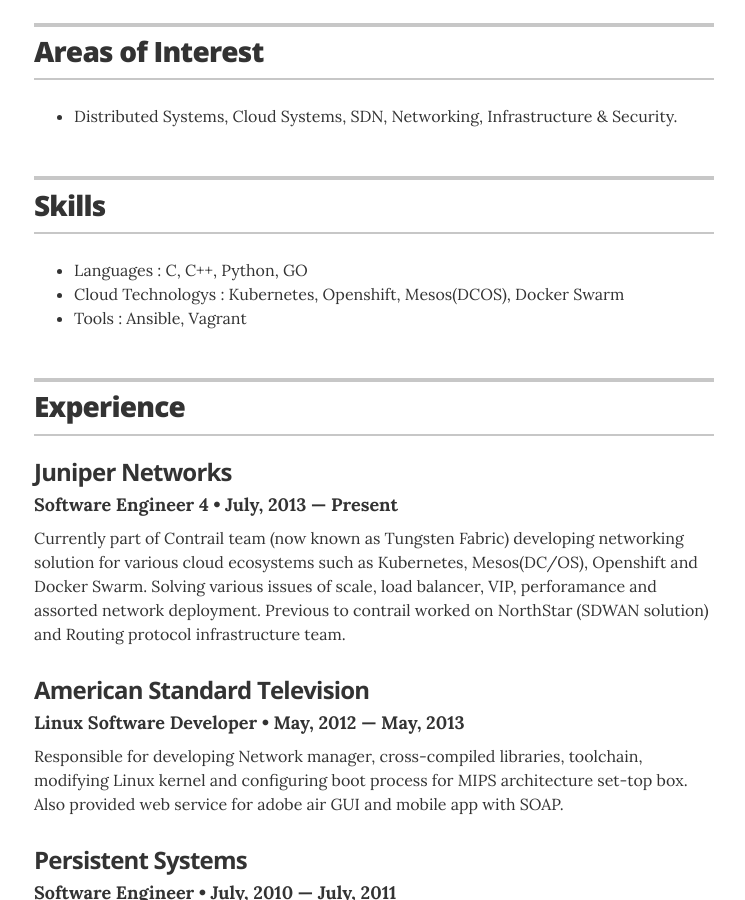
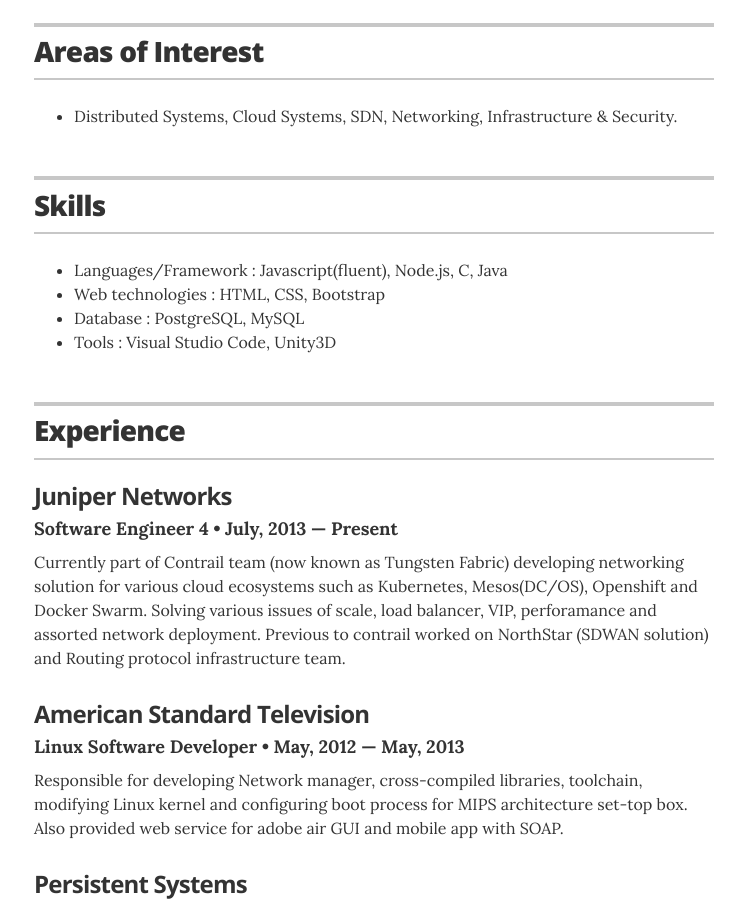
Before and after one commit to sanketgawaderepo/resume, a Jekyll site: the page built from index.html, in a window 1280 px wide and 900 px high, scrolled down 362 px. Shown: the whole window, without its empty margins (266-1011 px from the left). Built offline with Jekyll 4.4.1, drawn with Linux system fonts in a browser that asks for light colours.

Commit message:
Update skills.yml

```diff
--- a/_data/skills.yml
+++ b/_data/skills.yml
@@ -1,12 +1,15 @@
 # Skills
 # Organizational leadership
-- skill: Languages
-  description: C, C++, Python, GO
+- skill: Languages/Framework
+  description: Javascript(fluent), Node.js, C, Java
 
 # Communications strategy
-- skill: Cloud Technologys
-  description: Kubernetes, Openshift, Mesos(DCOS), Docker Swarm
+- skill: Web technologies
+  description: HTML, CSS, Bootstrap
 
 # Digital content development and creation
+- skill: Database
+  description: PostgreSQL, MySQL
+
 - skill: Tools
-  description: Ansible, Vagrant
+  description: Visual Studio Code, Unity3D
```
